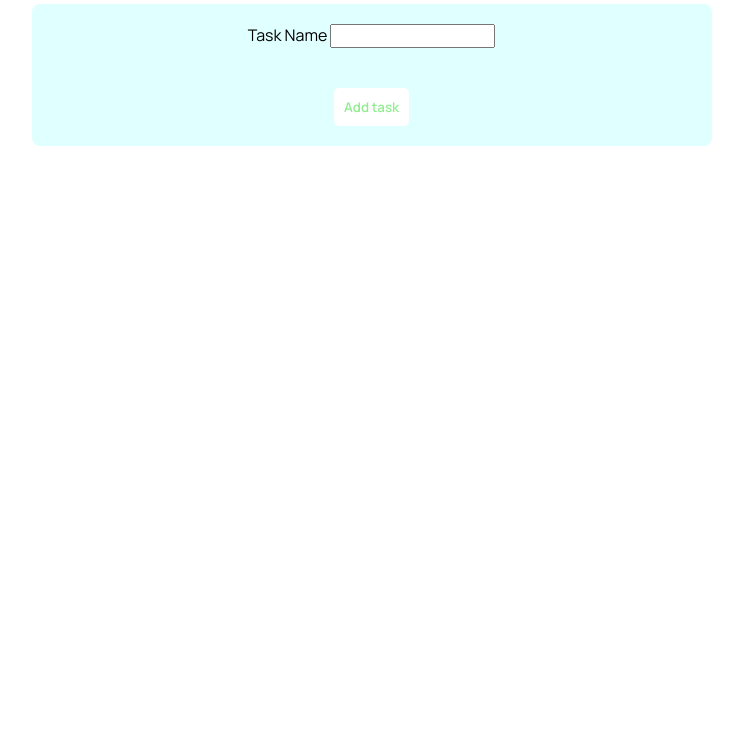
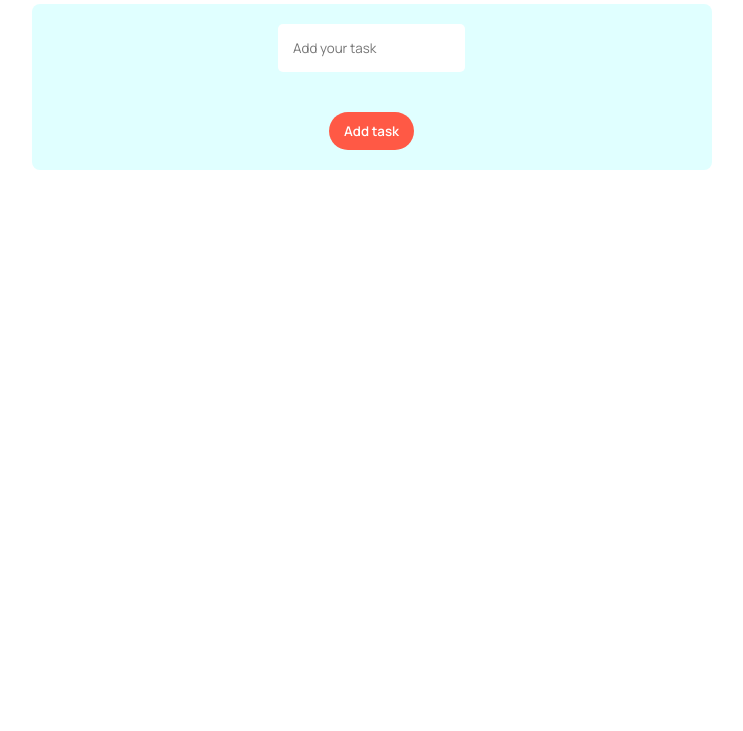
Before and after one commit to khalid586/ToDo-javascript, a plain HTML site: page index.html in a window 1280 px wide. Shown: the part 69-800 px from the top of the page, without its empty margins (258-1001 px from the left). Drawn offline with Linux system fonts and the light colour scheme.

Commit message:
add task feature added

```diff
--- a/index.html
+++ b/index.html
@@ -11,16 +11,16 @@
 </head>
 <body>
     <nav>
-        <h1> To Do</h1>
+        <h1> To Do Application</h1>
     </nav>
 
-    <form action="" class="form">
-        Task Name
-        <input type="text" name="task" id="task">
+    <form class="form">
+        <input type="text" name="task" id="task" placeholder="Add your task">
         <br>
-        <button type = "submit">Add task</button>
+        <button type="button" onclick="Add_task()">Add task</button>
     </form>
 
+    <ul id="taskList">   </ul>
     <script src="script.js"></script>
 </body>
 </html>
--- a/script.js
+++ b/script.js
@@ -0,0 +1,26 @@
+
+
+function Add_task(){
+    const task = document.getElementById('task');
+
+    if(task.value === ''){
+        alert('Enter your task! Input field can\'t be empty!');
+    }else{
+        const list = document.getElementById('taskList');
+        const li = document.createElement('li');
+        list.appendChild(li);
+        li.innerText = task.value;
+        task.value = '';
+    }
+}
+
+// function Add_task() {
+//     const taskInput = document.getElementById('task');
+//     const text = document.getElementById('Added_task');
+
+//     // Display the task name
+//     text.innerText = "Task: " + taskInput.value;
+
+//     // You can clear the input field if needed
+//     taskInput.value = '';
+// }
--- a/style.css
+++ b/style.css
@@ -2,22 +2,31 @@
     font-family: manrope;
 }
 
-.form{
+.form  , li{
+    list-style: none;
     width: 50vw;
     margin-left: 22vw;
     padding: 20px;
     background-color: lightcyan;
     border-radius: 8px;
+    margin-top: 5px;
+}
+#task{
+    border-radius: 5px;
+    border: none;
+    padding: 15px;
 }
 button{
-    background-color: white;
+    background-color: #ff5945;
     font-weight: 600;
     border: none;
-    color: lightgreen;
-    border-radius: 5px;
+    color: white;
+    border-radius: 20px;
     margin-top:5vh;
-    padding: 10px;
+    padding: 15px;
+    padding:10px 15px;
     cursor: pointer;
+    cursor:pointer;
 }
 button:hover{
     color: whitesmoke;
@@ -27,3 +36,11 @@ button:hover{
 nav , .form{
     text-align: center;
 }
+
+/* ul {
+    text-align: center;
+    list-style: none;
+    border:1px solid red;
+    width: 50vw;
+    margin-left: 22vw;
+} */
```
